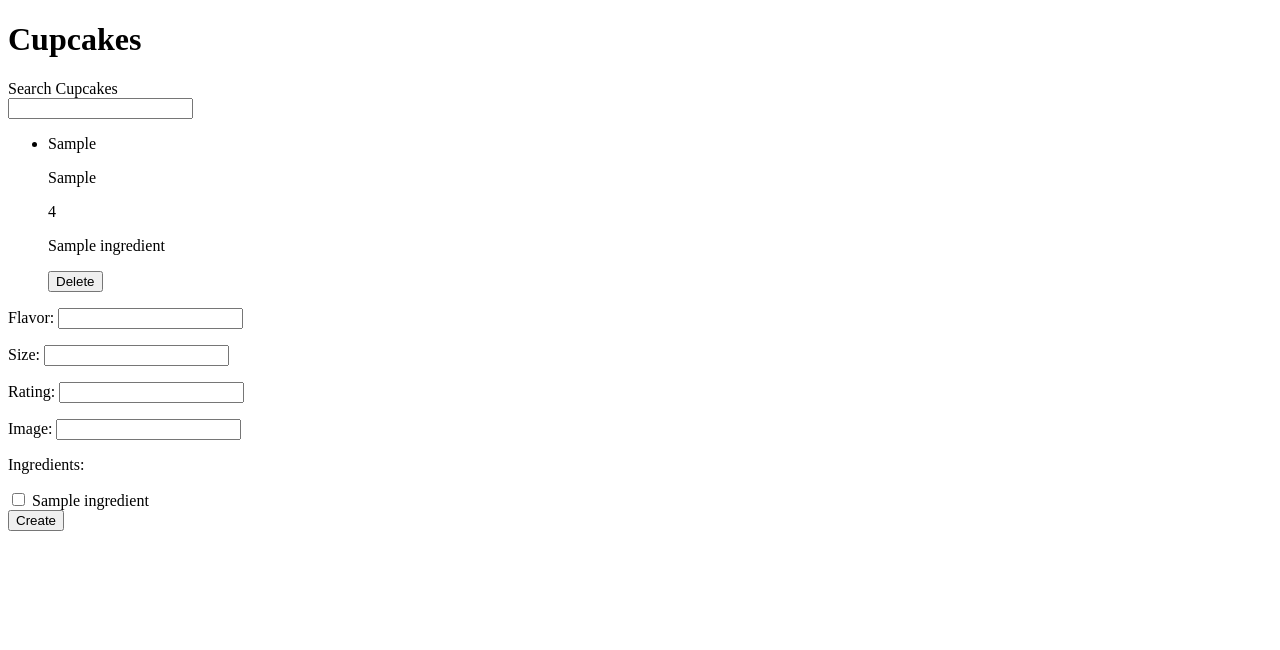
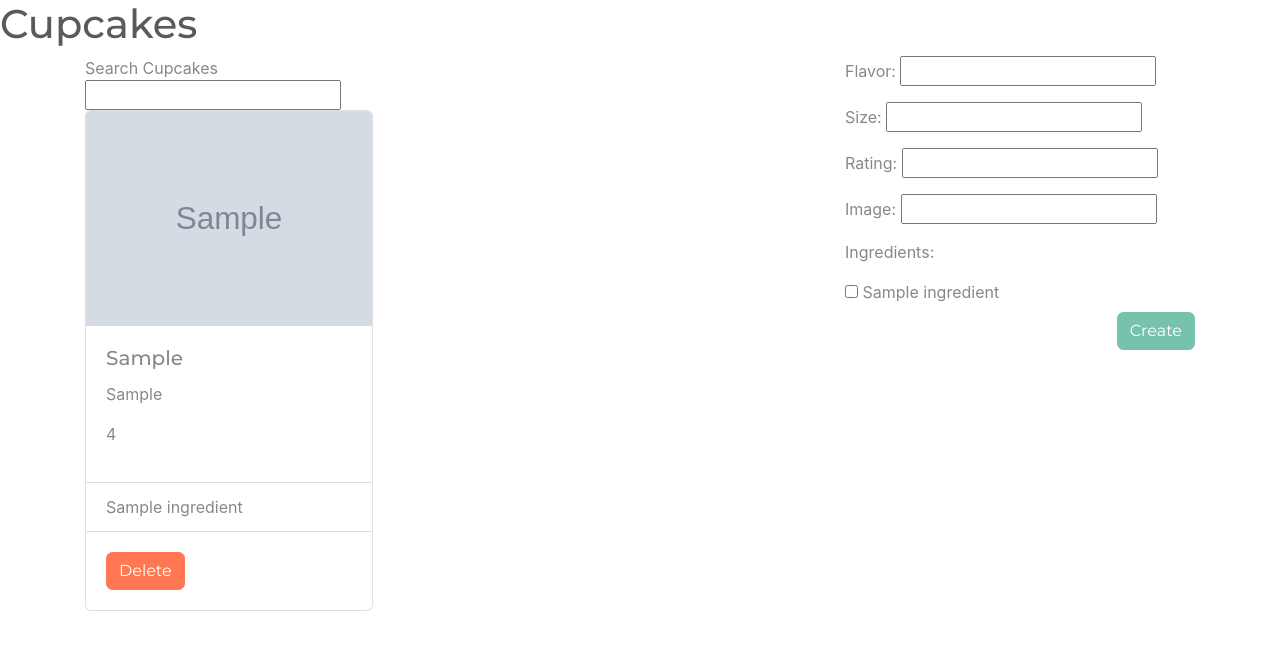
Before and after one commit to juliahowes124/Cupcakes, a Flask app: page / in a window 1280 px wide. Shown: the top 650 px of the page. Run offline with Flask 2, Linux system fonts and the light colour scheme; tables that the repository leaves empty hold one stand-in row (values such as "Sample post"); grey boxes marked "Sample" are stand-in pictures.

Commit message:
added bootstrap theme and some styling of cupcake cards, allow empty image field

```diff
--- a/app.py
+++ b/app.py
@@ -111,7 +111,8 @@ def update_cupcake(cupcake_id):
     cupcake.flavor = data.get("flavor")
     cupcake.size = data.get("size")
     cupcake.rating = data.get("rating")
-    cupcake.image = data.get("image") or None
+    if data.get("image"):
+        cupcake.image = data.get("image")
 
     cupcake.ingredients = []
     for id in data.get('ingredientIds'):
--- a/seed.py
+++ b/seed.py
@@ -8,6 +8,7 @@ c1 = Cupcake(
     flavor="cherry",
     size="large",
     rating=5,
+    image="http://www.sweetestkitchen.com/wp-content/uploads/2009/04/cherry7upcupcakes-600x450.jpg"
 )
 
 c2 = Cupcake(
--- a/static/index.js
+++ b/static/index.js
@@ -1,5 +1,6 @@
 $cupcakesList = $("#cupcakes-list")
-$ingredientsList = $("#ingredients-list")
+$ingredientsListCreate = $("#ingredients-list-create")
+$ingredientsListEdit = $("#ingredients-list-edit")
 $cupcakeForm = $("#new-cupcake-form")
 $flavorInput = $("#flavor")
 $ratingInput = $("#rating")
@@ -41,19 +42,18 @@ class Cupcake {
 async function start() {
 	let { cupcakes } = await Cupcake.getAll();
 	addCupcakesToDom(cupcakes);
-	displayIngredientsOnForm();
+	displayIngredientsOnForm($ingredientsListCreate);
 }
 
-async function displayIngredientsOnForm() {
+async function displayIngredientsOnForm(form) {
 	const response = await axios.get("/api/ingredients");
 	const { ingredients } = response.data;
 	for (let {id, name} of ingredients) {
-		$ingredientsList.append(`
+		form.append(`
 			<input type="checkbox" id="${id}" name="${name}">
       <label for="${name}">${name}</label>
 		`)
 	}
-
 }
 
 $cupcakeForm.on('submit', async (e) => {
@@ -62,7 +62,7 @@ $cupcakeForm.on('submit', async (e) => {
 	let flavor = $flavorInput.val();
 	let rating = $ratingInput.val();
 	let size = $sizeInput.val();
-	let image = $imageInput.val();
+	let image = $imageInput.val() || null;
 	let ingredientIds = [];
 	for (let checkbox of $('input[type=checkbox]')) {
 		if(checkbox.checked) {
@@ -78,17 +78,35 @@ $searchTerm.on("input", async (e) => {
 	addCupcakesToDom(cupcakes);
 })
 
+function generateCupcakeCard(cupcake) {
+	const {id, flavor, image, ingredients, size, rating} = cupcake;
+	const ingredientHtml = ingredients.reduce((acc, el) => {
+		acc = acc + `<li class="list-group-item">${el}</li>`;
+		return acc;
+	}, '');
+	return `
+		<div class="card cupcake" style="width: 18rem;" data-id="${id}" style="cursor: pointer">
+			<img src="${image}" class="card-img-top" alt="${flavor}">
+			<div class="card-body">
+				<h5 class="card-title">${flavor}</h5>
+				<p class="cupcake-size">${size}<p>
+				<p class="cupcake-rating">${rating}<p>
+			</div>
+			<ul class="list-group list-group-flush">
+				${ingredientHtml}
+			</ul>
+			<div class="card-body">
+				<button class="delete-btn btn btn-danger">Delete</button>
+			</div>
+		</div>
+	`
+}
+
 
 function addCupcakesToDom(cupcakes) {
 	$cupcakesList.empty();
 	for (let cupcake of cupcakes) {
-		$cupcakesList.append(`<li class="cupcake" data-id="${cupcake.id}" style="cursor: pointer">
-													<p class="cupcake-flavor">${cupcake.flavor}<p>
-													<p class="cupcake-size">${cupcake.size}<p>
-													<p class="cupcake-rating">${cupcake.rating}<p>
-													<p class="cupcake-rating">${cupcake.ingredients}<p>
-													<button class="delete-btn">Delete</button>
-													</li>`)
+		$cupcakesList.append(generateCupcakeCard(cupcake))
 	}
 }
 
@@ -96,7 +114,7 @@ function addCupcakesToDom(cupcakes) {
 $editForm.hide();
 
 $cupcakesList.on('click','.cupcake', (e) => {
-	const $cupcakeLi = $(e.target).parent()
+	const $cupcakeLi = $(e.target).closest('.cupcake');
 	let flavor = $cupcakeLi.find('.cupcake-flavor').text();
 	let size = $cupcakeLi.find('.cupcake-size').text();
 	let rating = $cupcakeLi.find('.cupcake-rating').text();
@@ -105,25 +123,33 @@ $cupcakesList.on('click','.cupcake', (e) => {
 	$editForm.find('input[name="size"]').val(size)
 	$editForm.find('input[name="rating"]').val(rating)
 	$editForm.show();
+	displayIngredientsOnForm($ingredientsListEdit);
 })
 
 $editForm.on('submit', async (e) => {
 	e.preventDefault();
 	let cupcakeId = $editForm.data('id');
+	console.log(cupcakeId);
 	let flavor = $editForm.find('input[name="flavor"]').val()
 	let rating = +$editForm.find('input[name="rating"]').val()
 	let size = $editForm.find('input[name="size"]').val()
-	let image = $editForm.find('input[name="image"]').val()
-	await Cupcake.update({flavor, rating, size, image}, cupcakeId)
+	let image = $editForm.find('input[name="image"]').val() || null;
+	let ingredientIds = [];
+	for (let checkbox of $('input[type=checkbox]')) {
+		if(checkbox.checked) {
+			ingredientIds.push(checkbox.id);
+		}
+	}
+	await Cupcake.update({flavor, rating, size, image, ingredientIds}, cupcakeId)
 	let { cupcakes } = await Cupcake.getAll();
 	addCupcakesToDom(cupcakes);
 	$editForm.hide();
 })
 
 $cupcakesList.on('click','.delete-btn', async (e) => {
-	const cupcakeId = $(e.target).parent().data('id');
+	const cupcakeId = $(e.target).closest('li').data('id');
 	await Cupcake.delete(cupcakeId);
-	$(e.target).parent().remove();
+	$(e.target).closest('li').remove();
 })
 
 start()
--- a/templates/index.html
+++ b/templates/index.html
@@ -5,25 +5,32 @@
     <meta charset="UTF-8">
     <meta http-equiv="X-UA-Compatible" content="IE=edge">
     <meta name="viewport" content="width=device-width, initial-scale=1.0">
+    <link
+        href="https://bootswatch.com/4/minty/bootstrap.css"
+        rel="stylesheet">
     <title>Cupcakes</title>
 </head>
 
 <body>
     <h1>Cupcakes</h1>
 
+    <div class="container">
+        <div class="row">
+            <div class="col-8">
                 <div>Search Cupcakes</div>
                 <input type="text" name="search-term" id="search-term">
 
-    <ul id="cupcakes-list"></ul>
-
+                <div id="cupcakes-list"><!-- Cupcakes added here --></div>
+            </div>
+            <div class="col-4">
                 <form action="" id="new-cupcake-form" method="POST">
                     <p>Flavor: <input type="text" name="flavor" id="flavor"></p>
                     <p>Size: <input type="text" name="size" id="size"></p>
                     <p>Rating: <input type="text" name="rating" id="rating"></p>
                     <p>Image: <input type="text" name="image" id="image"></p>
                     <p>Ingredients:</p>
-        <div id="ingredients-list"><!-- Ingredient list will be added here --></div>
-        <button type="submit">Create</button>
+                    <div id="ingredients-list-create"><!-- Ingredient list will be added here --></div>
+                    <button type="submit" class="btn btn-primary float-right">Create</button>
                 </form>
 
                 <form action="" class="cupcake-edit" method="POST">
@@ -31,8 +38,13 @@
                     <p>Size: <input type="text" name="size" id="size"></p>
                     <p>Rating: <input type="text" name="rating" id="rating"></p>
                     <p>Image: <input type="text" name="image" id="image"></p>
-        <button type="submit">Edit</button>
+                    <p>Ingredients:</p>
+                    <div id="ingredients-list-edit"><!-- Ingredient list will be added here --></div>
+                    <button type="submit" class="btn btn-primary float-right">Edit</button>
                 </form>
+            </div>
+        </div>
+    </div>
 
     <script src="http://unpkg.com/jquery"></script>
     <script src="https://unpkg.com/axios/dist/axios.js"></script>
```
Lines whose indentation alone changed are shown as unchanged.
